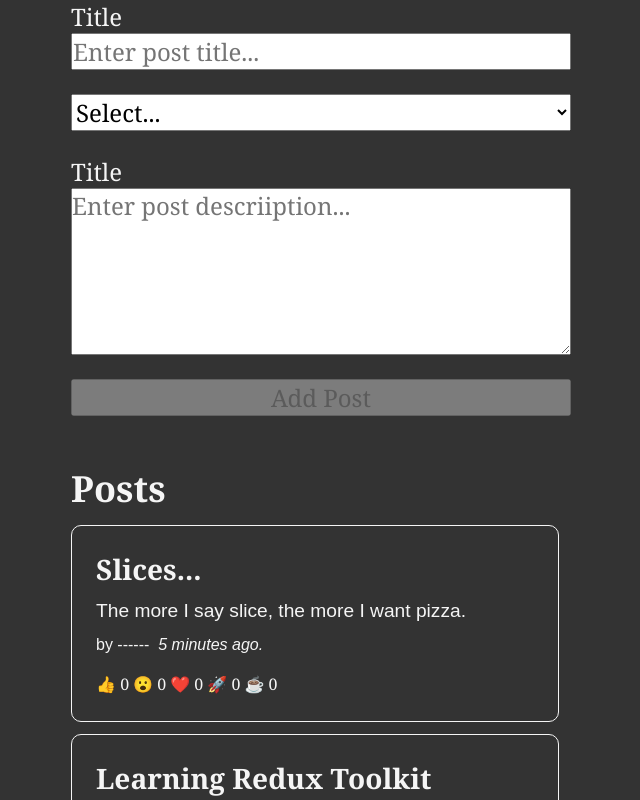
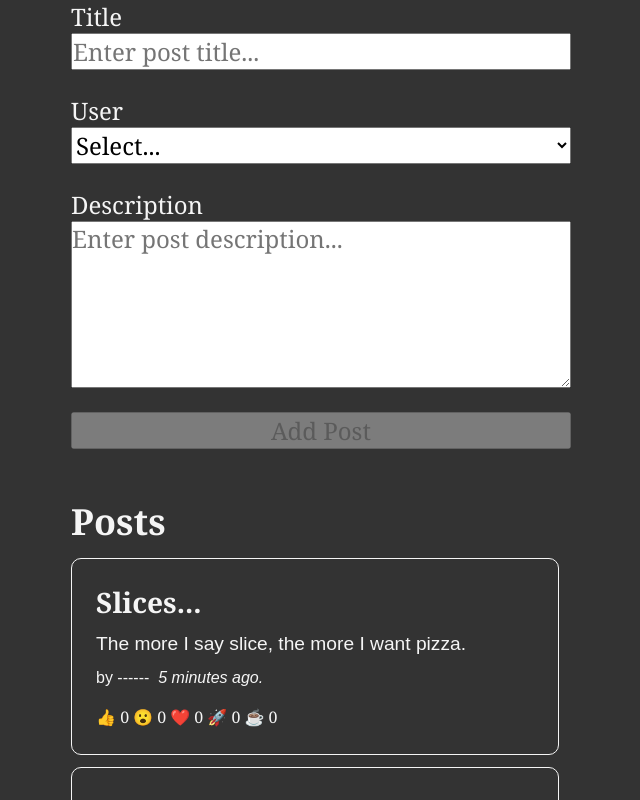
Before and after one commit to venkat-devish/state_blog, a React (Vite) app: page / in a window 1280 px wide. Shown: the top 800 px of the page, without its empty margins (319-959 px from the left). Built offline with nearby package versions, Linux system fonts and the light colour scheme.

Commit message:
update: title

```diff
--- a/index.html
+++ b/index.html
@@ -4,7 +4,7 @@
     <meta charset="UTF-8" />
     <link rel="icon" type="image/svg+xml" href="/vite.svg" />
     <meta name="viewport" content="width=device-width, initial-scale=1.0" />
-    <title>Vite + React + TS</title>
+    <title>State Blogger</title>
   </head>
   <body>
     <div id="root"></div>
--- a/src/components/posts/AddPostForm.tsx
+++ b/src/components/posts/AddPostForm.tsx
@@ -28,8 +28,8 @@ const AddPostForm = () => {
     e.preventDefault();
     if (title && content) {
       dispatch(postAdded(title, content, user));
-      //   setTitle("");
-      //   setcontent("");
+      setTitle("");
+      setcontent("");
     }
   };
 
@@ -57,15 +57,16 @@ const AddPostForm = () => {
         placeholder="Enter post title..."
         onChange={titleChangeHandler}
       />
+      <label>User</label>
       <select id="users" onChange={userSelectHandler}>
         <option value="">Select...</option>
         {userOptions}
       </select>
-      <label htmlFor="content">Title</label>
+      <label htmlFor="content">Description</label>
       <textarea
         id="content"
         value={content}
-        placeholder="Enter post descriiption..."
+        placeholder="Enter post description..."
         rows={5}
         cols={50}
         onChange={contentChangeHandler}
```
